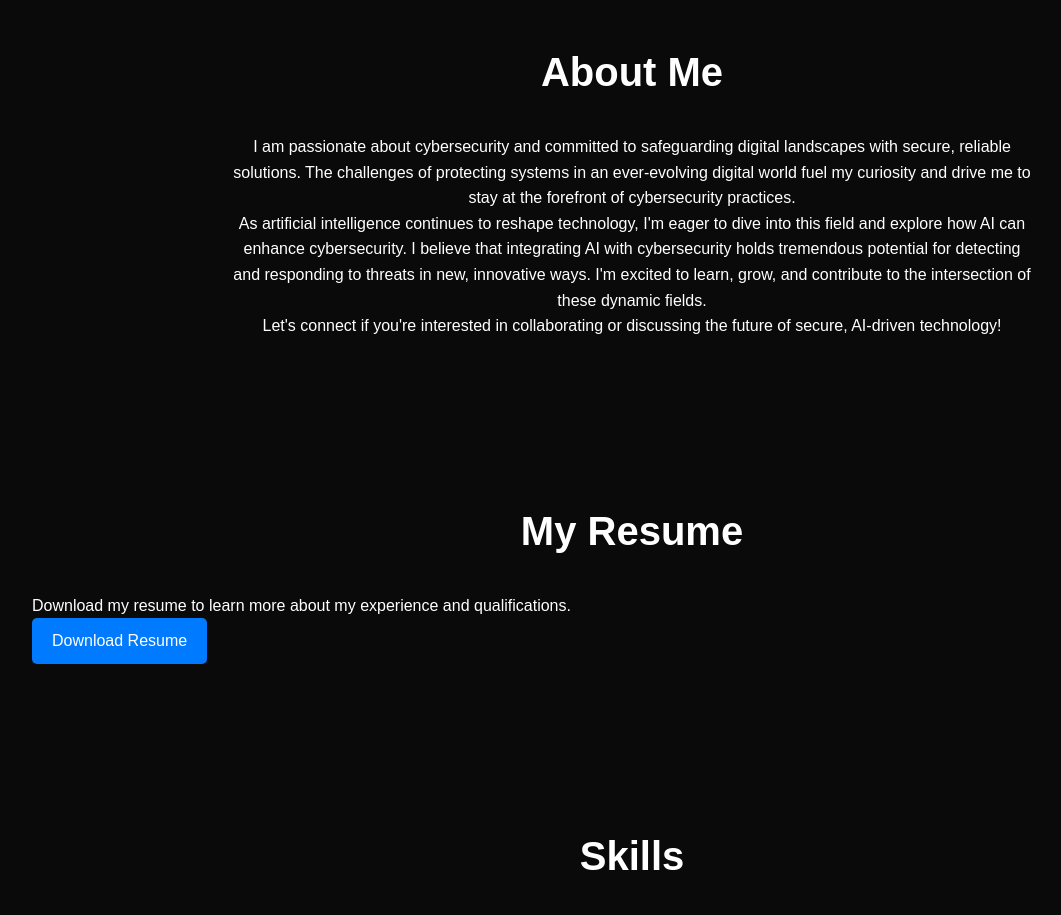
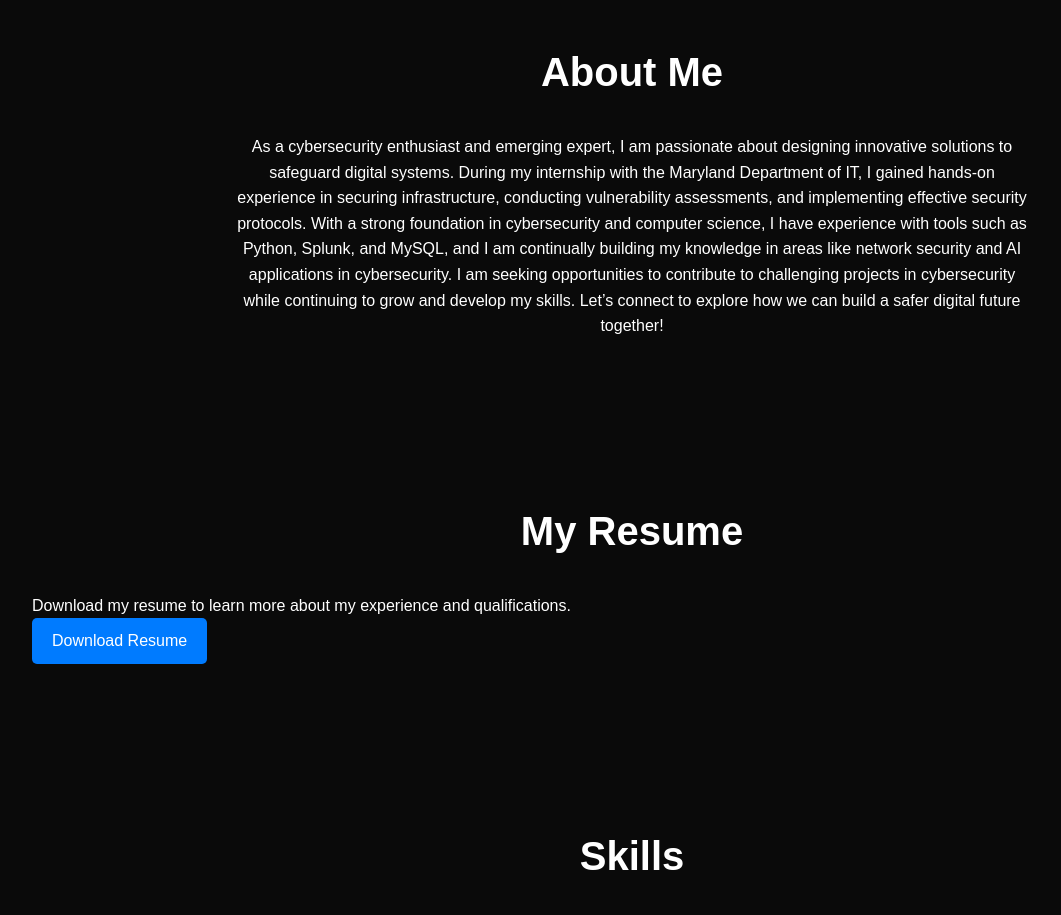
Before and after one commit to calebheller7/caleb-portfolio, a plain HTML site: page index.html in a window 1280 px wide. Shown: the part 840-1755 px from the top of the page, without its empty margins (8-1069 px from the left). Drawn offline with Linux system fonts and the light colour scheme.

Commit message:
Update index.html

```diff
--- a/index.html
+++ b/index.html
@@ -56,9 +56,9 @@
     <!-- About Section -->
     <section id="about">
         <h2>About Me</h2>
-        <p>I am passionate about cybersecurity and committed to safeguarding digital landscapes with secure, reliable solutions. The challenges of protecting systems in an ever-evolving digital world fuel my curiosity and drive me to stay at the forefront of cybersecurity practices.</p>
-        <p>As artificial intelligence continues to reshape technology, I'm eager to dive into this field and explore how AI can enhance cybersecurity. I believe that integrating AI with cybersecurity holds tremendous potential for detecting and responding to threats in new, innovative ways. I'm excited to learn, grow, and contribute to the intersection of these dynamic fields.</p>
-        <p>Let's connect if you're interested in collaborating or discussing the future of secure, AI-driven technology!</p>
+        <p>As a cybersecurity enthusiast and emerging expert, I am passionate about designing innovative solutions to safeguard digital systems. During my internship with the Maryland Department of IT, I gained hands-on experience in securing infrastructure, conducting vulnerability assessments, and implementing effective security protocols.
+            With a strong foundation in cybersecurity and computer science, I have experience with tools such as Python, Splunk, and MySQL, and I am continually building my knowledge in areas like network security and AI applications in cybersecurity.
+            I am seeking opportunities to contribute to challenging projects in cybersecurity while continuing to grow and develop my skills. Let’s connect to explore how we can build a safer digital future together!</p>
     </section>
 
      <!-- Resume Download Section -->
```
